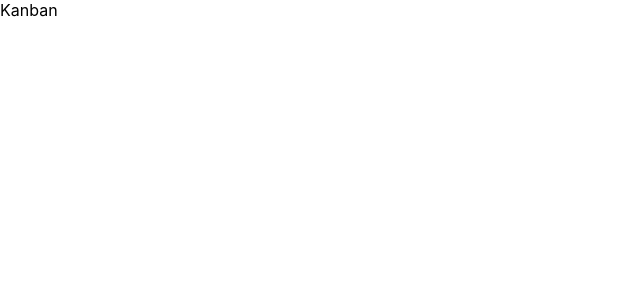
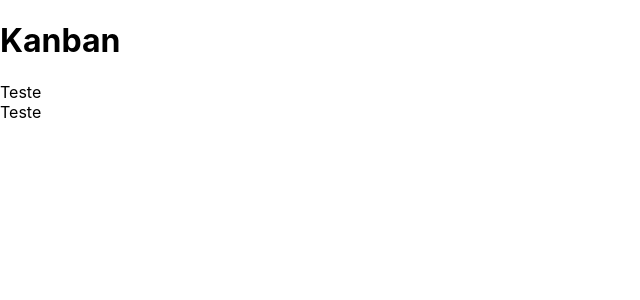
Before and after one commit to samueldcarvalho/Training.ProjectKanban, a Next.js app in the folder src/Web/Training.Kanban.UI/kanban-ui/: page / in a window 1280 px wide. Shown: the top 300 px of the page, without its empty margins (0-640 px from the left). Built offline with nearby package versions, Linux system fonts and the light colour scheme.

Commit message:
Criação do projeto UI com Next React e inclusão da page de Login com seus primeiros componentes.

```diff
--- a/src/Web/Training.Kanban.UI/kanban-ui/pages/index.js
+++ /dev/null
@@ -1,9 +0,0 @@
-export default function Home() {
-    return (
-        <body>
-            <header>
-                Kanban
-            </header>
-        </body>
-    );
-}
--- /dev/null
+++ b/src/Web/Training.Kanban.UI/kanban-ui/pages/index.jsx
@@ -0,0 +1,21 @@
+export default function Login() {
+    return (
+        <body>
+            <header>
+                <div className="kb-top-menu">
+                    <div className="kb-top-menu-logotipo">
+                        <h1>Kanban</h1>
+                    </div>
+                </div>
+            </header>
+            <div className="kb-main-container">
+                <div className="kb-main-container-signup">
+                    Teste
+                </div>
+                <div className="kb-main-container-login">
+                    Teste
+                </div>
+            </div>
+        </body>
+    )
+}
```
Also changed, not shown: 1 other file (tests, documents, lock files or other folders).
